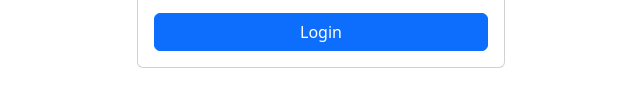
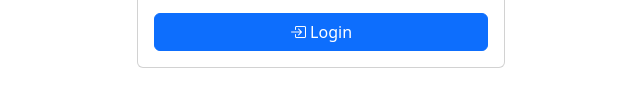
Before and after one commit to indratanaya/angularjs-dashboard, a website: page src/index.html in a window 1280 px wide. Shown: the part 475-582 px from the top of the page, 319-959 px from the left. Drawn offline with nearby package versions, Linux system fonts and the light colour scheme; some packages are replaced by stand-ins of ours.

Commit message:
Add login icon to login button

```diff
--- a/src/modules/login-form/login-form.template.html
+++ b/src/modules/login-form/login-form.template.html
@@ -44,6 +44,7 @@
           role="status"
           aria-hidden="true"
         ></span>
+        <i ng-if="!$ctrl.submitting" class="bi bi-box-arrow-in-right"></i>
         {{$ctrl.submitting ? 'Loading...': 'Login'}}
       </button>
     </form>
```
